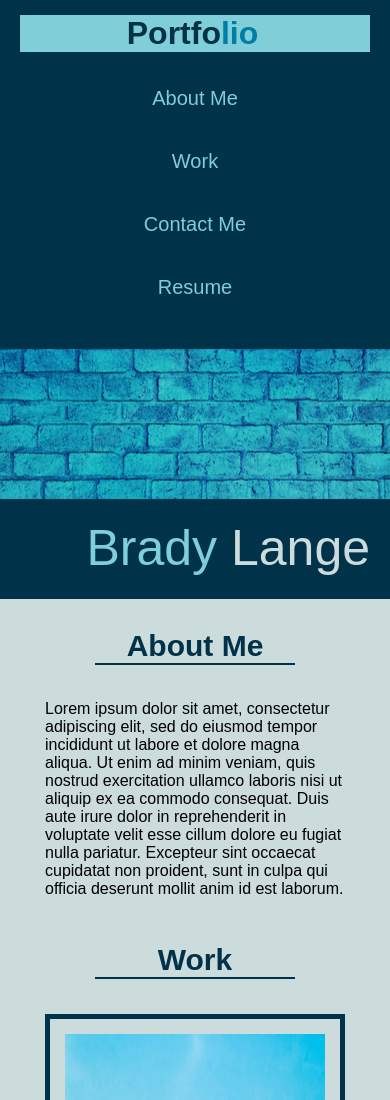
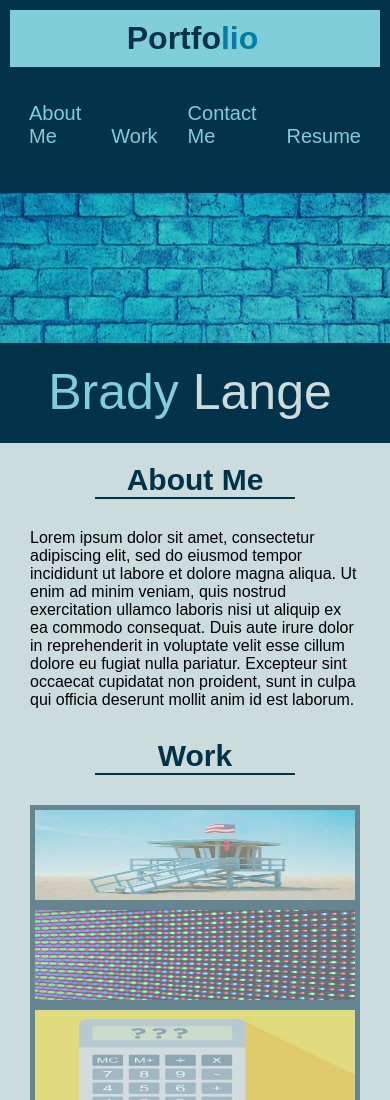
Before and after one commit to BradyLange1/My-Portfolio, a plain HTML site: page index.html in a window 390 px wide. Shown: the top 1100 px of the page. Drawn offline with Linux system fonts and the light colour scheme.

Commit message:
added new media screen size

```diff
--- a/assets/style.css
+++ b/assets/style.css
@@ -77,7 +77,7 @@ nav li a:hover {
     color: var(--background-color);
 }
 
-.hero p {
+.subtitle {
     height: 100px;
     width: 400px;
     font-size: 50px;
@@ -109,7 +109,7 @@ main {
 .main-sections {
     display: flex;
     flex-direction: row;
-    margin: 20px 150px 20px 150px
+    margin: 20px 50px 20px 100px
 }
 
 .main-section-content {
@@ -145,6 +145,7 @@ footer ul {
     display: flex;
     justify-content: space-around;
     list-style-type: none;
+    padding-bottom: 40px;
 }
 
 footer li a {
@@ -161,22 +162,61 @@ footer li a:hover {
 
 /* media queries */
 
-@media screen and (max-width: 800px){
+@media screen and (max-width: 768px){
+    header {
+        padding: 0;
+    }
+    header h1 {
+        width: 100%;
+        text-align: center;
+        padding: 10px;
+    }
+    nav ul{
+        display: flex;
+        justify-content: center;
+        padding: 10px;
+    }
     header,
     nav,
     main,
     figure,
     nav li,
     .main-sections,
-    .main-section-content,
-    .big-card-image,
-    .small-card-image {display: flex;
+    .main-section-content
+    .aside-heading {
+        display: flex;
         width: 100%;
         margin: 0;
         flex-direction: column;
         align-items: center;
-        padding: 15px;
-        opacity: 1.0;
+        padding: 10px;
+    }
+    nav li{
+        width: 100%;
+        padding: 0;
+    }
+    .aside-heading {
+        padding: 0;
+        margin-bottom: 20px;
+        text-align: center;
+        border-right: none;
+        border-bottom: 2px solid var(--dark);
+    }
+}
+
+@media screen and (max-width: 390px) {
+    header,
+    nav,
+    main,
+    figure,
+    nav li,
+    .main-sections,
+    .main-section-content {display: flex;
+        width: 100%;
+        margin: 0;
+        flex-direction: column;
+        align-items: center;
+        padding: 10px;
     }
     header h1 {
         text-align: center;
@@ -188,4 +228,20 @@ footer li a:hover {
         border-right: none;
         border-bottom: 2px solid var(--dark);
     }
+    .subtitle {
+        text-align: center;
+    }
+
+    .main-section-content a {
+        display: inline-block;
+        height: 100px;
+        width: 100%;
+    }
+
+    .big-card-image,
+    .small-card-image {
+        display: inline-block;
+        height: 100px;
+        width: 100%;
+    }
 }
--- a/index.html
+++ b/index.html
@@ -22,7 +22,7 @@
     </header>
     <!-- image below header -->
     <figure class="hero">
-        <p>Brady <span class="Lange">Lange</span></p>
+        <p class="subtitle">Brady <span class="Lange">Lange</span></p>
     </figure>
     <!-- main -->
     <main>
@@ -41,14 +41,14 @@
                 <h2 class="aside-heading">Work</h2>
             </aside>
             <!-- surf report -->
-            <section class="main-section-content cards">
+            <section class="main-section-content">
                 <!-- Lifeguard-Station -->
                 <a href="#">
                     <img class="big-card-image" src="./assets/images/Lifeguard-Station.jpg" alt="Lifeguard-Station">
                 </a>
                 <!-- LED wall -->
                 <a href="#">
-                    <img class="small-card-image" src="./assets/images/LED-Wall.jpg" alt="LED-Wall">
+                    <img src="./assets/images/LED-Wall.jpg" alt="LED-Wall" class="small-card-image">
                 </a>
                 <!-- Calculator -->
                 <a href="#">
```
